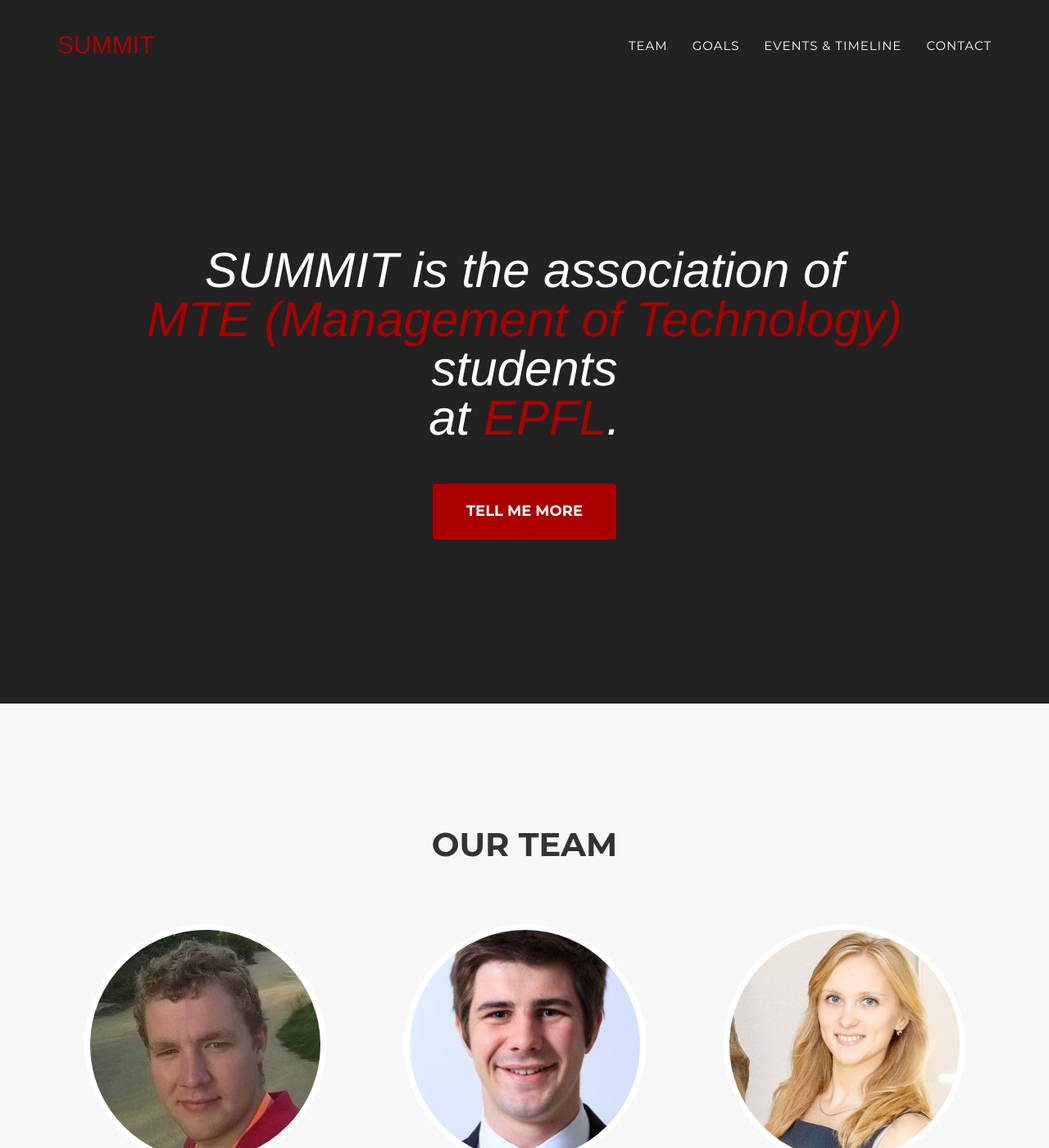
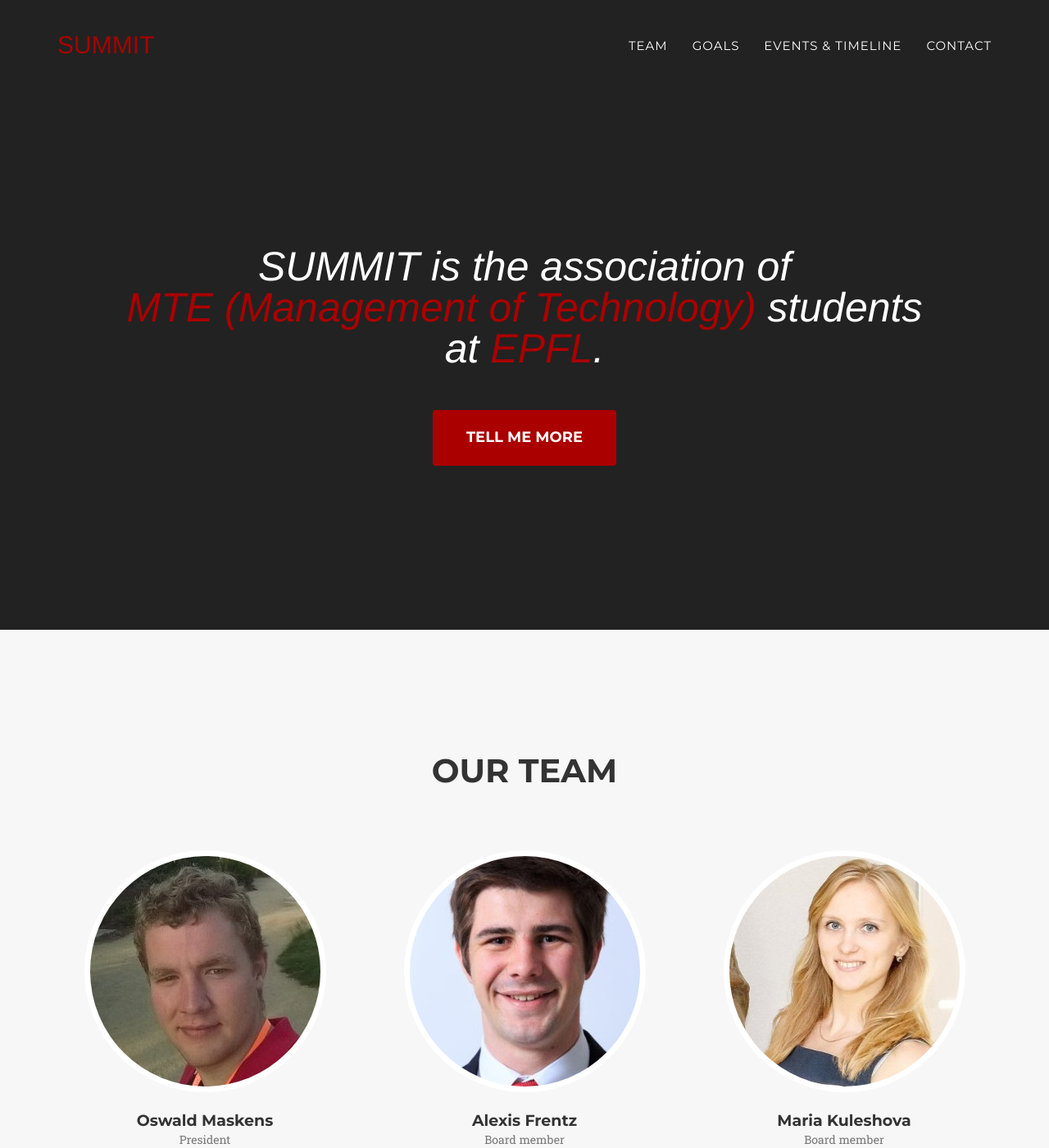
Before and after one commit to OzieGamma/SME-Website, a Jekyll site: the page built from index.html, in a window 1280 px wide and 1400 px high. Shown: the whole window at 82% size. Built offline with Jekyll 4.4.1, drawn with Linux system fonts in a browser that asks for light colours; some web fonts are replaced.

```diff
--- a/_includes/css/agency.css
+++ b/_includes/css/agency.css
@@ -298,9 +298,9 @@
     header .intro-text .intro-lead-in {
         margin-bottom: 50px;
         font-family: "Droid Serif","Helvetica Neue",Helvetica,Arial,sans-serif;
-        font-size: 60px;
+        font-size: 50px;
         font-style: italic;
-        line-height: 60px;
+        line-height: 50px;
     }
 }
 
```
